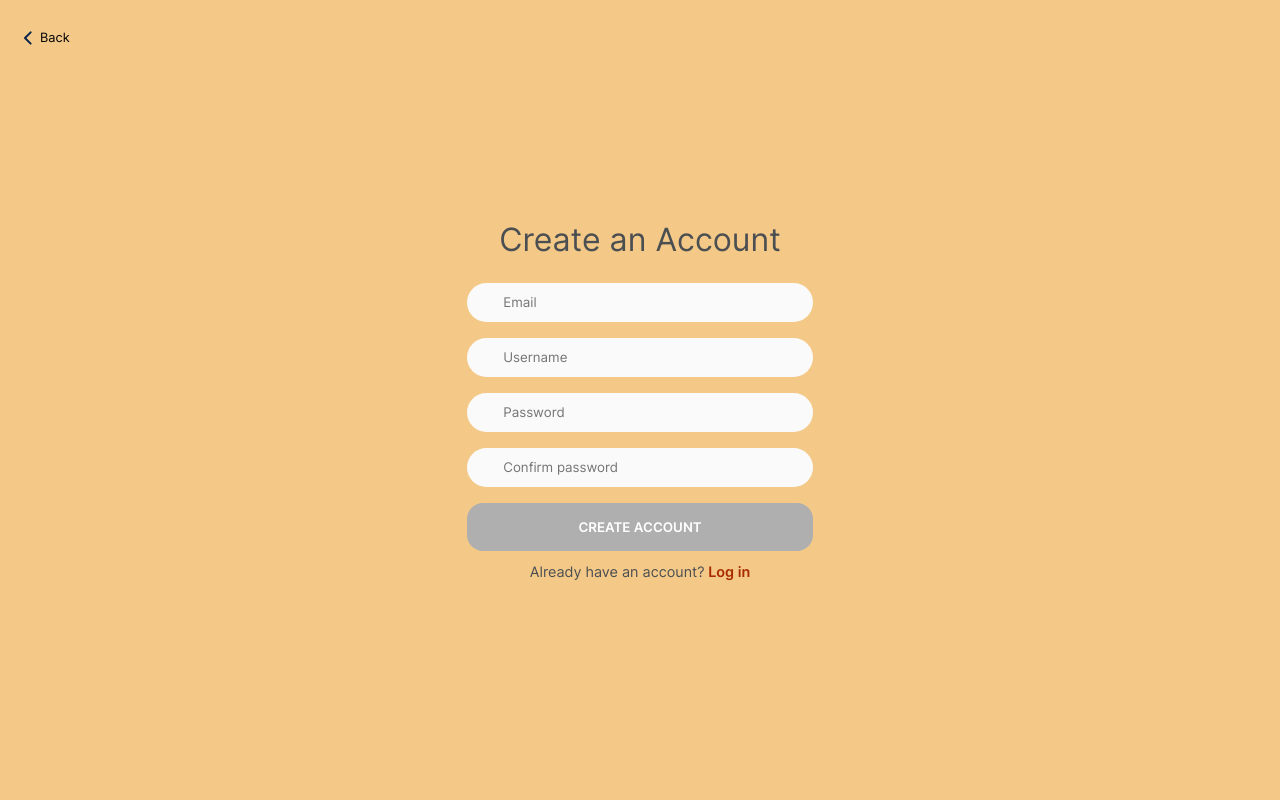
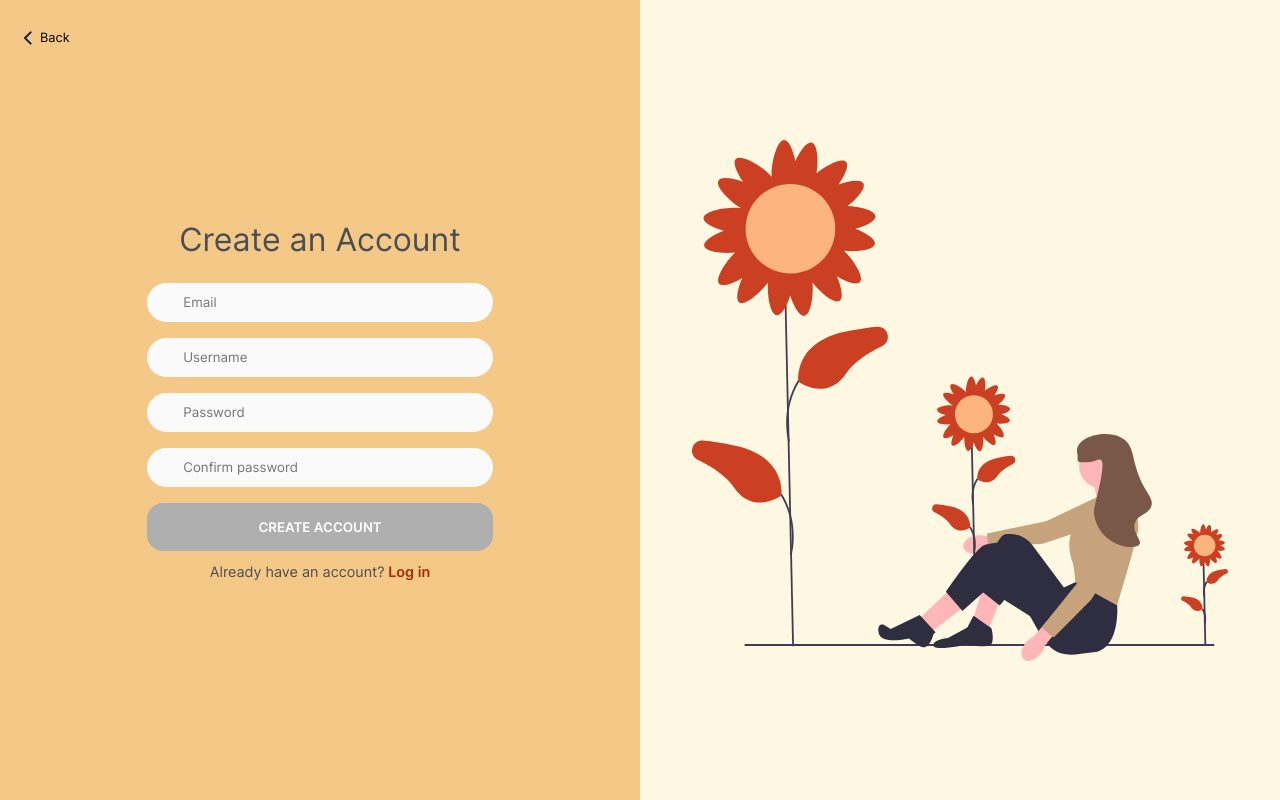
Before and after one commit to 21mdr1/dog-app, a React (Create React App) app in the folder client/: page /register in a window 1280 px wide. Built offline with nearby package versions, Linux system fonts and the light colour scheme; no server answers; the HTML template or start-up script is replaced by a standard one.

Commit message:
Add right side of page in register form desktop

```diff
--- a/client/src/pages/Register/Register.js
+++ b/client/src/pages/Register/Register.js
@@ -3,6 +3,7 @@ import { useState } from 'react';
 import { formIsValid, inputIsValid } from '../../utils/validationUtils';
 import { register } from '../../utils/userUtils';
 import back from '../../assets/icons/left_line.svg';
+import registerImage from '../../assets/static-images/register-image.svg'
 import './Register.scss';
 
 function Register() {
@@ -58,6 +59,7 @@ function Register() {
                 />
                 <span className="back-button__text back-button__text--register">Back</span>
             </Link>
+            <div className="left left--register">
                 <form className='register-form' onSubmit={handleSubmit}>
                     <h1 className='register-form__title'>Create an Account</h1>
                     <input
@@ -117,6 +119,10 @@ function Register() {
                     {message && <p className='register-form__text'>{message}</p>}
                 </form>
             </div>
+            <div className='right right--register'>
+                <img src={registerImage} alt="" className="right__image right__image--register" />
+            </div>
+        </div>
     );
 }
 
--- a/client/src/pages/Register/Register.scss
+++ b/client/src/pages/Register/Register.scss
@@ -5,6 +5,26 @@
     &--register {
         background-color: $light-orange;
         @include flex(center, center);
+    }
+}
+
+.right {
+    display: none;
+    width: 50vw;
+    height: 100vh;
+    background-color: $yellow;
+
+    @include desktop {
+        @include flex(center, center);
+    }
+}
+
+.left {
+    @include flex(center, center);
+
+    @include desktop {
+        width: 50vw;
+        height: 100vh;
     }
 }
 
--- a/client/src/styles/partials/_mixins.scss
+++ b/client/src/styles/partials/_mixins.scss
@@ -1,13 +1,13 @@
 @use './variables' as *;
 
 @mixin tablet {
-    @media (min-size: $tablet) {
+    @media (min-width: $tablet) {
         @content;
     }
 }
 
 @mixin desktop {
-    @media (min-size: $desktop) {
+    @media (min-width: $desktop) {
         @content;
     }
 }
--- a/client/src/styles/partials/_variables.scss
+++ b/client/src/styles/partials/_variables.scss
@@ -2,6 +2,7 @@
 $purple: #C8B8F2;
 $light-orange: #F4C988;
 $dark-orange: #E9A07F;
+$yellow: #FEF7E1;
 
 // navs
 $transparent-purple: rgba(147, 127, 206, 0.2);
```
Also changed, not shown: client/src/assets/static-images/login-image.svg (added), client/src/assets/static-images/register-image.svg (added). Lines whose indentation alone changed are shown as unchanged.
